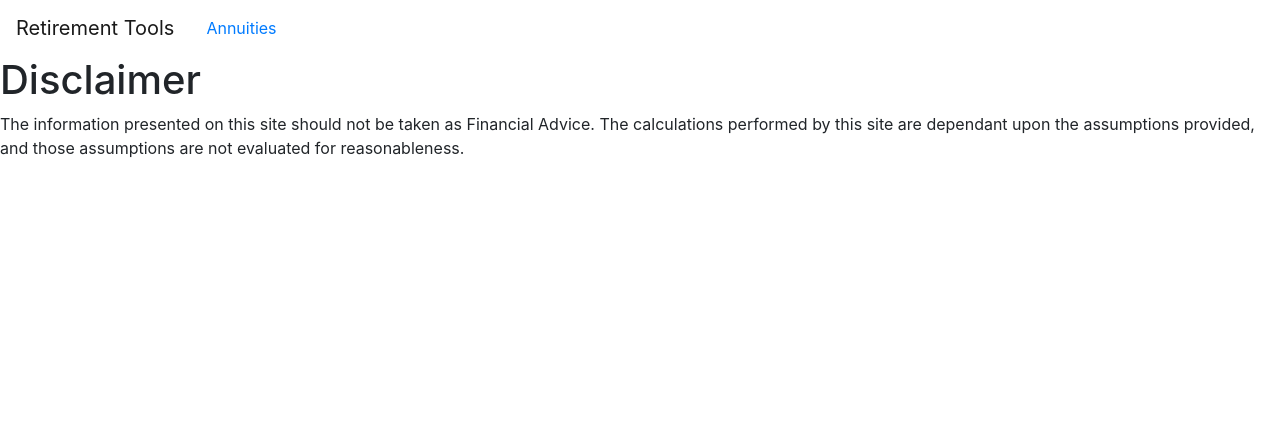
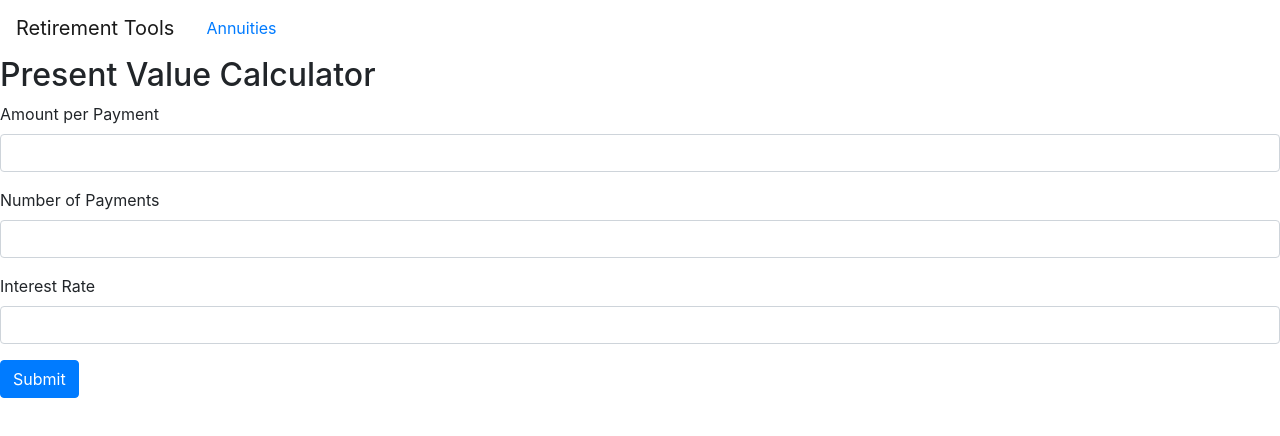
Before and after one commit to luckyswims/retirement-tools-client, a React app: page /annuity in a window 1280 px wide. Shown: the top 436 px of the page. Built offline with nearby package versions, Linux system fonts and the light colour scheme.

Commit message:
Created Annuities components and setup routes
Created an Annuities component with a form for running a present value
calculation
Setup routes so that the Header navigation allows users to navigate
between the Home component and the Annuities component

```diff
--- /dev/null
+++ b/src/components/Annuities/Annuities.js
@@ -0,0 +1,46 @@
+import React, { Fragment } from 'react'
+
+import Form from 'react-bootstrap/Form'
+import Button from 'react-bootstrap/Button'
+
+const Annuities = () => {
+  return (
+    <Fragment>
+      <h2>Present Value Calculator</h2>
+      <Form>
+        <Form.Group controlId="amount">
+          <Form.Label>Amount per Payment</Form.Label>
+          <Form.Control
+            required
+            type="number"
+            name="amount"
+          />
+        </Form.Group>
+        <Form.Group controlId="duration">
+          <Form.Label>Number of Payments</Form.Label>
+          <Form.Control
+            required
+            type="number"
+            name="duration"
+          />
+        </Form.Group>
+        <Form.Group controlId="rate">
+          <Form.Label>Interest Rate</Form.Label>
+          <Form.Control
+            required
+            type="number"
+            name="rate"
+          />
+        </Form.Group>
+        <Button
+          variant="primary"
+          type="submit"
+        >
+          Submit
+        </Button>
+      </Form>
+    </Fragment>
+  )
+}
+
+export default Annuities
--- a/src/components/App/App.js
+++ b/src/components/App/App.js
@@ -1,13 +1,22 @@
 import React, { Fragment } from 'react'
+import { Switch, Route } from 'react-router-dom'
 
 import Home from '../Home/Home'
 import Header from '../Header/Header'
+import Annuities from '../Annuities/Annuities'
 
 const App = () => {
   return (
     <Fragment>
       <Header />
-      <Home />
+      <Switch>
+        <Route path="/annuity">
+          <Annuities />
+        </Route>
+        <Route path="/">
+          <Home />
+        </Route>
+      </Switch>
     </Fragment>
   )
 }
--- a/src/components/Header/Header.js
+++ b/src/components/Header/Header.js
@@ -7,7 +7,7 @@ const Header = () => (
     <Navbar.Brand href="/">
       Retirement Tools
     </Navbar.Brand>
-    <Nav.Link href="">Annuities</Nav.Link>
+    <Nav.Link href="/annuity">Annuities</Nav.Link>
   </Navbar>
 )
 
```
